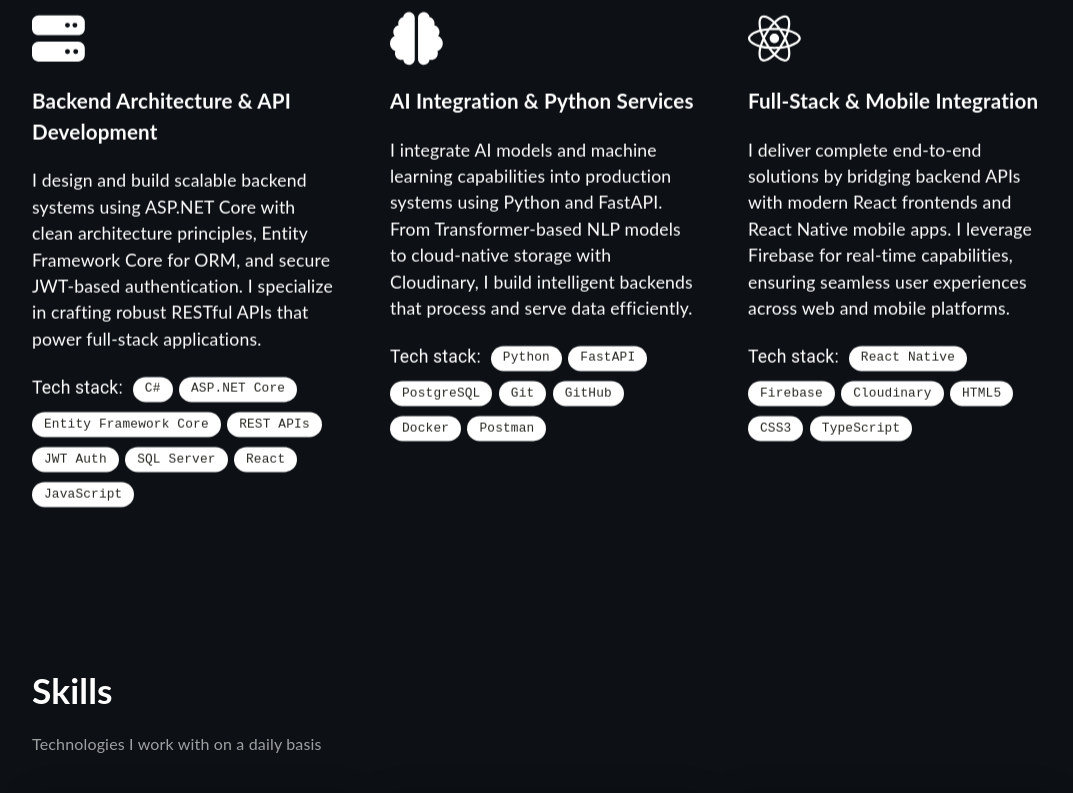
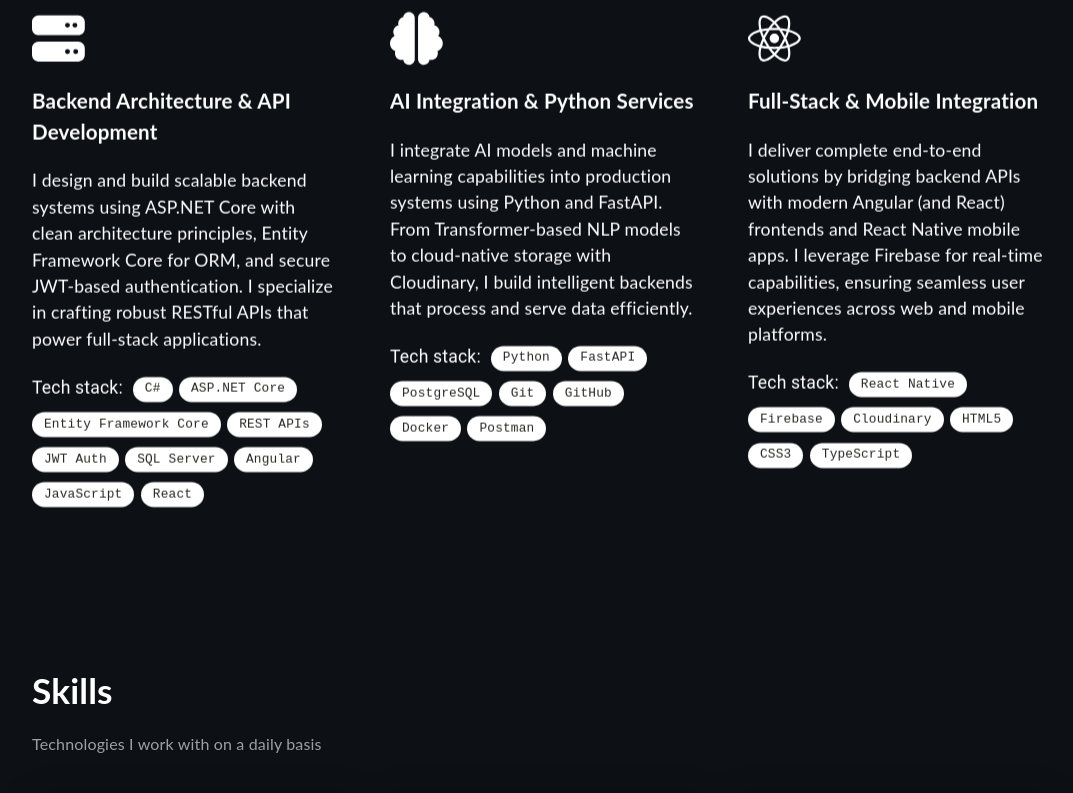
Before and after one commit to Marwan-Essam55/New-Portfolio-, a React (Create React App) app: page / in a window 1280 px wide. Shown: the part 980-1773 px from the top of the page, without its empty margins (96-1169 px from the left). Built offline with nearby package versions, Linux system fonts and the light colour scheme.

Commit message:
Update expertise and skills to highlight Angular

```diff
--- a/src/components/Expertise.tsx
+++ b/src/components/Expertise.tsx
@@ -13,8 +13,9 @@ const labelsFirst = [
     "REST APIs",
     "JWT Auth",
     "SQL Server",
+    "Angular",
+    "JavaScript",
     "React",
-    "JavaScript",
 ];
 
 const labelsSecond = [
@@ -69,7 +70,7 @@ function Expertise() {
                 <div className="skill">
                     <FontAwesomeIcon icon={faReact} size="3x"/>
                     <h3>Full-Stack &amp; Mobile Integration</h3>
-                    <p>I deliver complete end-to-end solutions by bridging backend APIs with modern React frontends and React Native mobile apps. I leverage Firebase for real-time capabilities, ensuring seamless user experiences across web and mobile platforms.</p>
+                    <p>I deliver complete end-to-end solutions by bridging backend APIs with modern Angular (and React) frontends and React Native mobile apps. I leverage Firebase for real-time capabilities, ensuring seamless user experiences across web and mobile platforms.</p>
                     <div className="flex-chips">
                         <span className="chip-title">Tech stack:</span>
                         {labelsThird.map((label, index) => (
--- a/src/components/Skills.tsx
+++ b/src/components/Skills.tsx
@@ -22,6 +22,7 @@ const categories = [
     title: "Frameworks & Web Technologies",
     skills: [
       { name: "ASP.NET Core",           icon: "https://cdn.jsdelivr.net/gh/devicons/devicon/icons/dotnetcore/dotnetcore-original.svg" },
+      { name: "Angular",                icon: "https://cdn.jsdelivr.net/gh/devicons/devicon/icons/angular/angular-original.svg" },
       { name: "React",                  icon: "https://cdn.jsdelivr.net/gh/devicons/devicon/icons/react/react-original.svg" },
       { name: "HTML5",                  icon: "https://cdn.jsdelivr.net/gh/devicons/devicon/icons/html5/html5-original.svg" },
       { name: "CSS3",                   icon: "https://cdn.jsdelivr.net/gh/devicons/devicon/icons/css3/css3-original.svg" },
```
